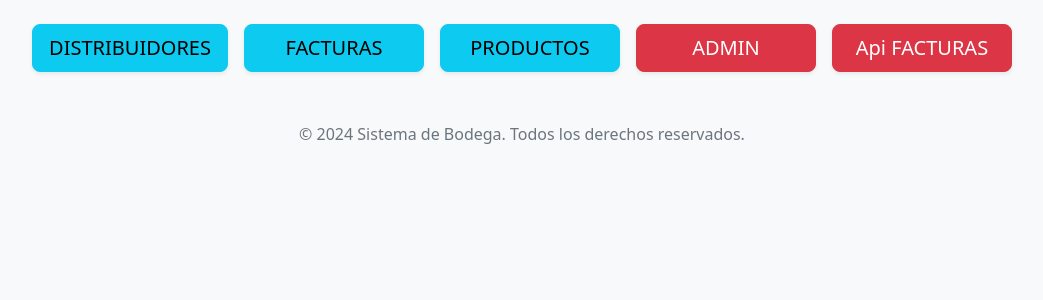
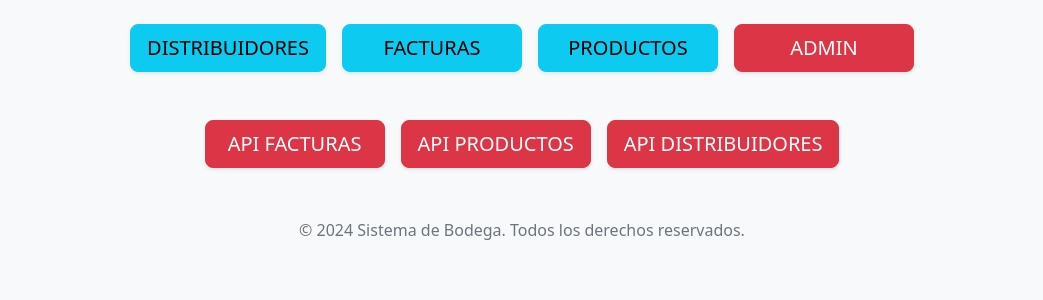
Before and after one commit to ThePacktur/productos, a Django app: page / in a window 1280 px wide. Shown: the part 170-470 px from the top of the page, without its empty margins (118-1161 px from the left). Run offline with Django 3.2, Linux system fonts and the light colour scheme.

Commit message:
UPDATE URLS

```diff
--- a/producto/producto/urls.py
+++ b/producto/producto/urls.py
@@ -22,9 +22,9 @@ urlpatterns = [
     path('', views.index),
     path('products/', views.productList),
     path('products/<int:pk>', views.productoDetail),
-    path('dristribuidors/', views.distribuidorList),
+    path('distribuidors/', views.distribuidorList),
     path('distribuidors/<int:pk>',views.distribuidorDetail),
-    path('fatures/', views.facturaList),
+    path('factures/', views.facturaList),
     path('factures/<int:pk>', views.facturaDetail),
     path('productos/', views.listadoProducto),
     path('agregarProducto/',views.agregarProducto),
--- a/producto/templates/productoApp/index.html
+++ b/producto/templates/productoApp/index.html
@@ -37,7 +37,12 @@
         <a href="/facturas" class="btn btn-info btn-lg shadow-sm">FACTURAS</a>
         <a href="/productos" class="btn btn-info btn-lg shadow-sm">PRODUCTOS</a>
         <a href="/admin" class="btn btn-danger btn-lg shadow-sm">ADMIN</a>
-        <a href="/factures" class="btn btn-danger btn-lg shadow-sm">Api FACTURAS</a>
+    </section>
+
+    <section class="nav-buttons d-flex justify-content-center gap-3 mb-5">
+        <a href="/factures" class="btn btn-danger btn-lg shadow-sm">API FACTURAS</a>
+        <a href="/products" class="btn btn-danger btn-lg shadow-sm">API PRODUCTOS</a>
+        <a href="/distribuidors" class="btn btn-danger btn-lg shadow-sm">API DISTRIBUIDORES</a>
     </section>
 
     <footer class="footer">
```
